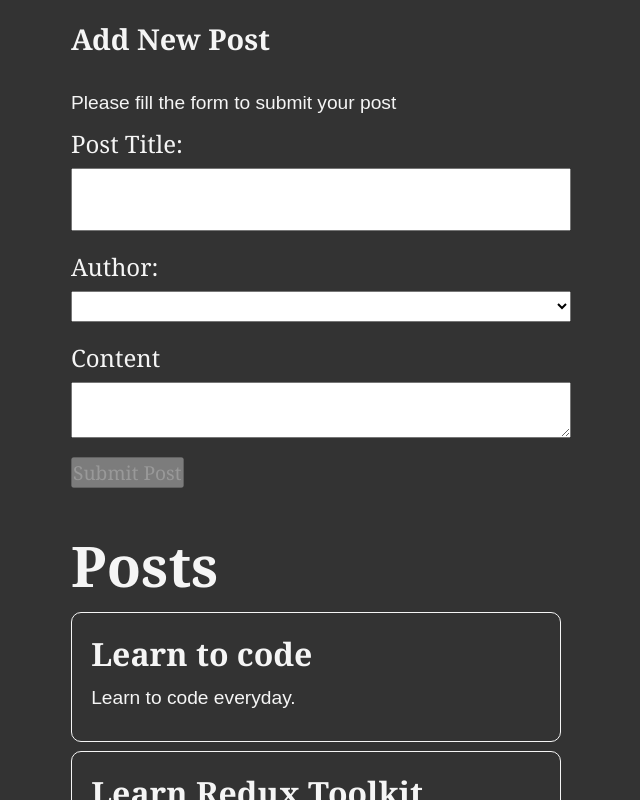
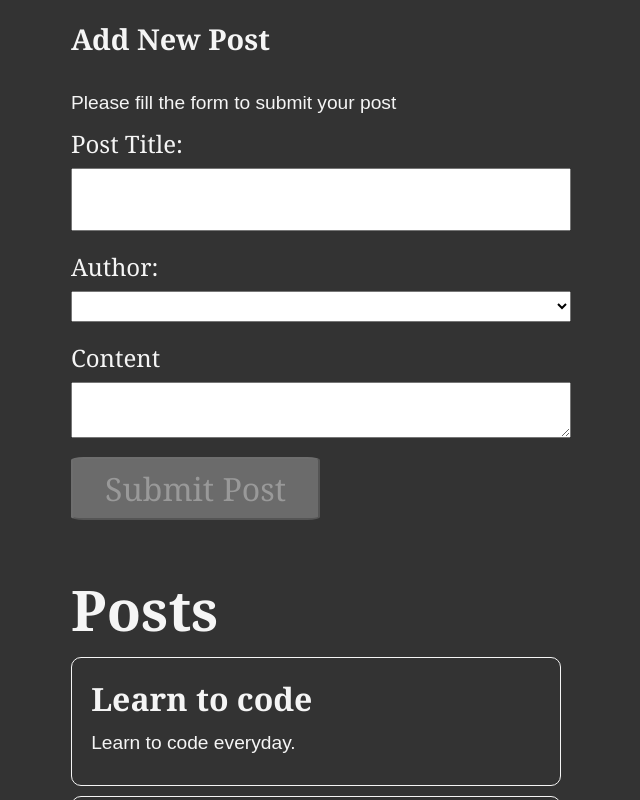
Before and after one commit to Niraj-Amatya/Blog-post, a React (Create React App) app: page / in a window 1280 px wide. Shown: the top 800 px of the page, without its empty margins (319-959 px from the left). Built offline with nearby package versions, Linux system fonts and the light colour scheme.

Commit message:
added more css styling for form when disabled

```diff
--- a/src/index.css
+++ b/src/index.css
@@ -103,4 +103,8 @@ section h2 {
 
 .disabled {
     color: #999;
+    padding: 0.5rem 2rem;
+    font-size: 2rem;
+    border-radius: 5%;
+    text-align: center;
 }
```
